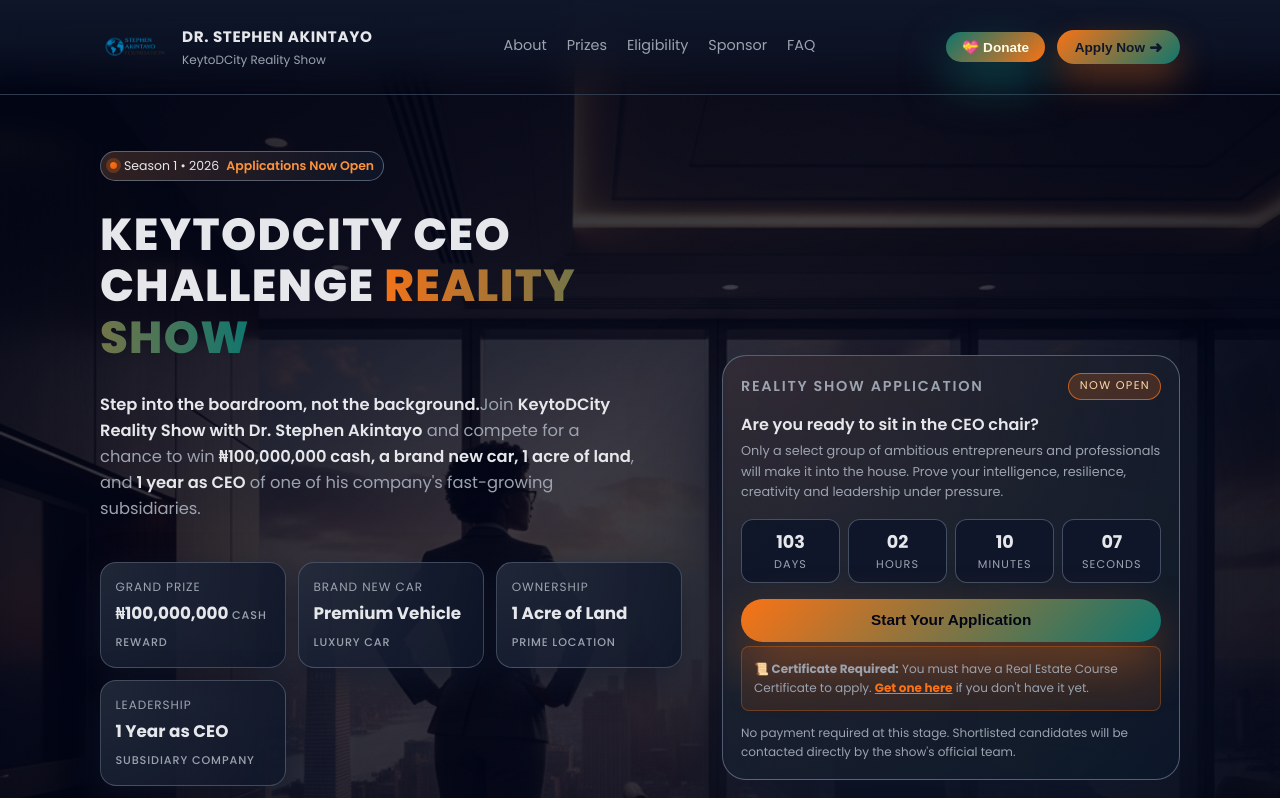
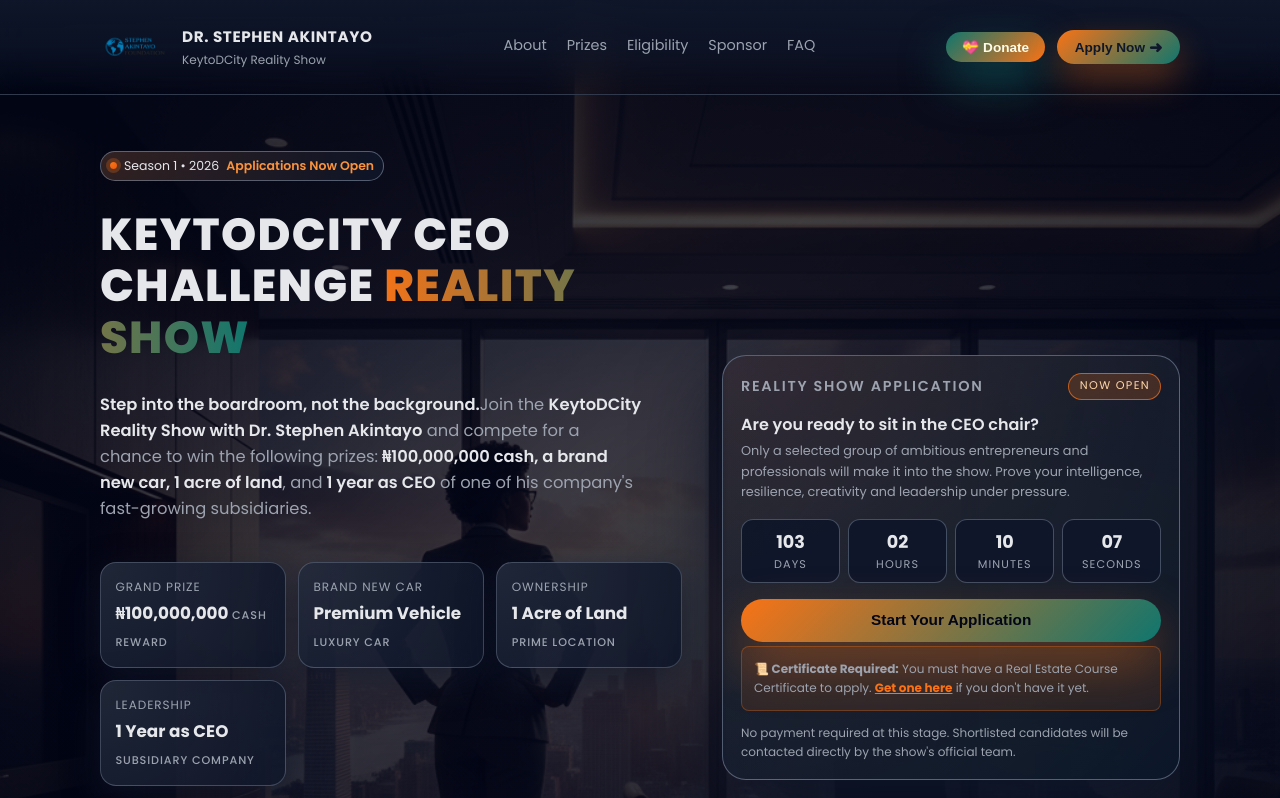
Before and after one commit to gtextsoft/TheCEORealityShow, a React (Vite) app: page / in a window 1280 px wide. Shown: the top 798 px of the page. Built offline with nearby package versions, Linux system fonts and the light colour scheme.

Commit message:
fix: Update Hero component description to clarify prizes and enhance engagement for the KeytoDCity Reality Show

```diff
--- a/src/components/Hero.tsx
+++ b/src/components/Hero.tsx
@@ -33,8 +33,8 @@
 
         <p className={styles.heroSubtitle}>
           <strong>Step into the boardroom, not the background.</strong>
-          Join <strong>KeytoDCity Reality Show with Dr. Stephen Akintayo</strong> and compete for
-          a chance to win
+          Join the <strong> KeytoDCity Reality Show with Dr. Stephen Akintayo</strong> and compete for
+          a chance to win the following prizes:
           <strong> ₦100,000,000 cash, a brand new car, 1 acre of land</strong>, and
           <strong> 1 year as CEO</strong> of one of his company's fast-growing subsidiaries.
         </p>
@@ -81,14 +81,10 @@
               Are you ready to sit in the CEO chair?
             </p>
             <p className={styles.heroMainSubtext}>
-              Only a select group of ambitious entrepreneurs and professionals will make it into
-              the house. Prove your intelligence, resilience, creativity and leadership under
-              pressure.
+      Only a selected group of ambitious entrepreneurs and professionals will make it into the show. Prove your intelligence, resilience, creativity and leadership under pressure.
             </p>
           </div>
-
           <CountdownTimer deadline={deadline} />
-
           <button
             className={styles.btnPrimary}
             onClick={() => window.open('https://docs.google.com/forms/d/e/1FAIpQLSfGTdoSAiEbuWCMTinTVbDDJt23hKXwE-RAaasDFjkAj58MXQ/viewform?usp=publish-editor', '_blank')}
```
